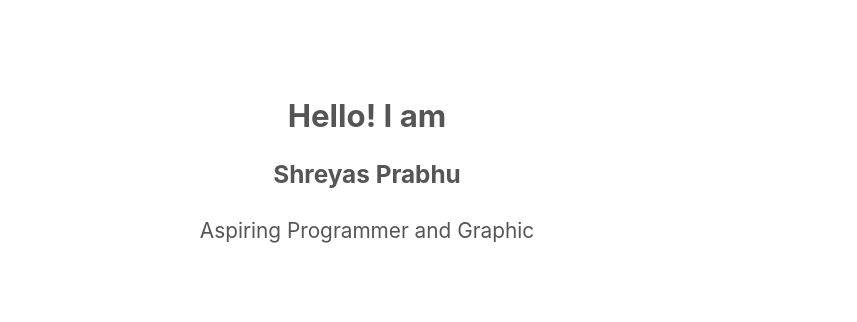
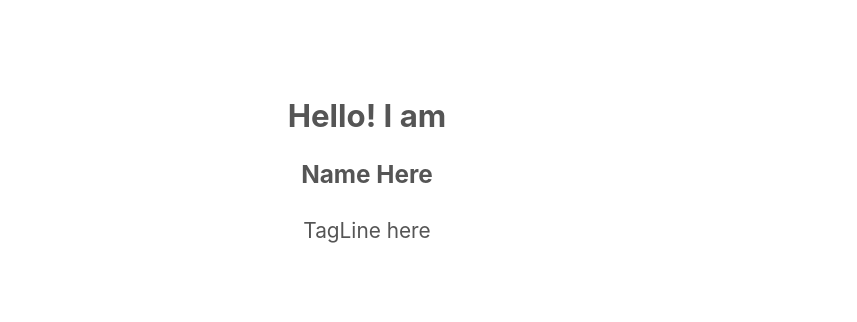
Before and after one commit to karmadyota/port, a plain HTML site: page index.html in a window 1280 px wide. Shown: the part 51-373 px from the top of the page, 423-1280 px from the left. Drawn offline with Linux system fonts and the light colour scheme.

Commit message:
Update index.html
made template

```diff
--- a/index.html
+++ b/index.html
@@ -34,9 +34,9 @@
         <img src="https://upload.wikimedia.org/wikipedia/commons/7/7e/Circle-icons-profile.svg" alt="Profile picture">
         <div class="intro_txt">
           <h2>Hello! I am</h2>
-          <h3>Shreyas Prabhu</h3>
+          <h3>Name Here</h3>
           <p>
-            Aspiring Programmer and Graphic
+            TagLine here
           </p>
         </div>
       </div>
```
